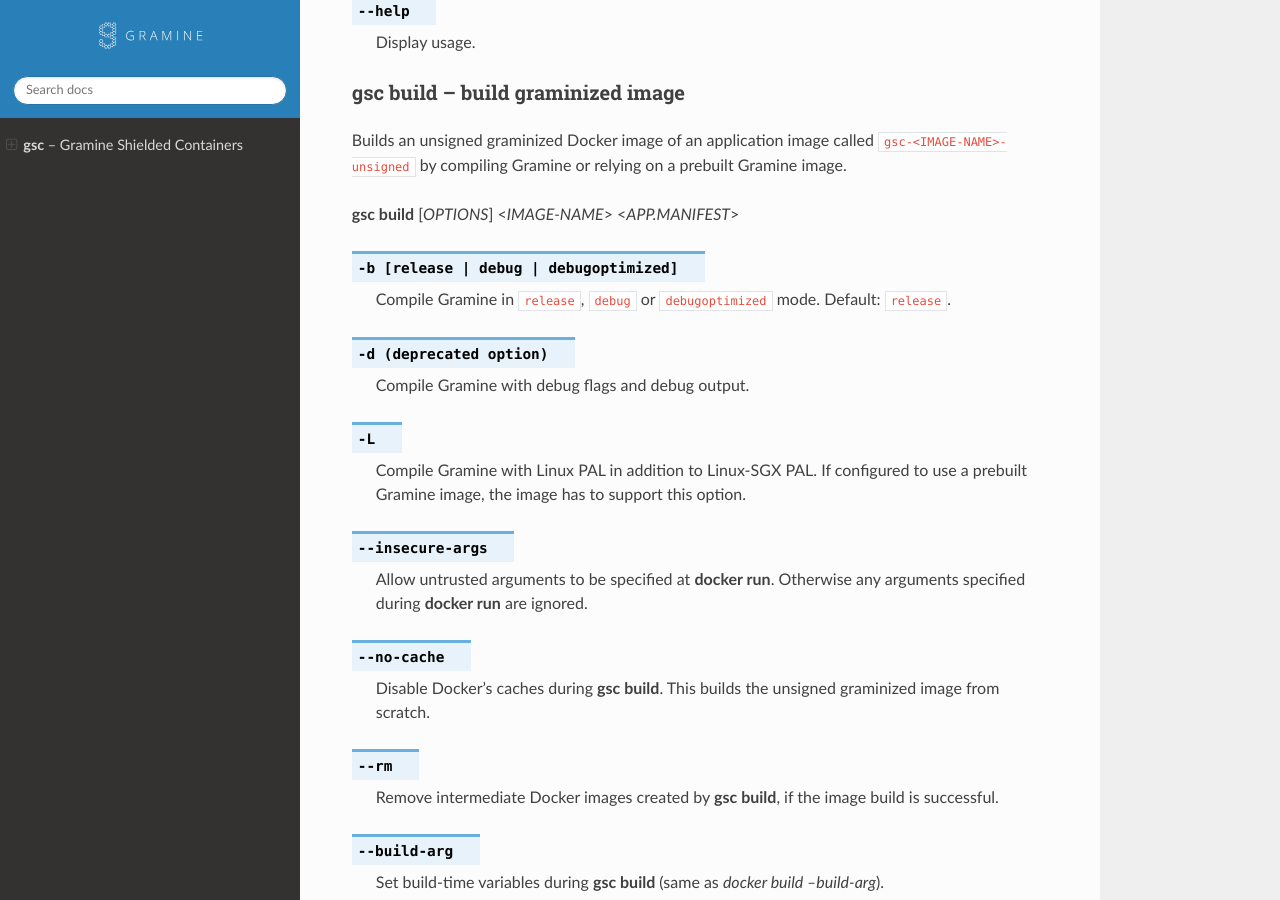
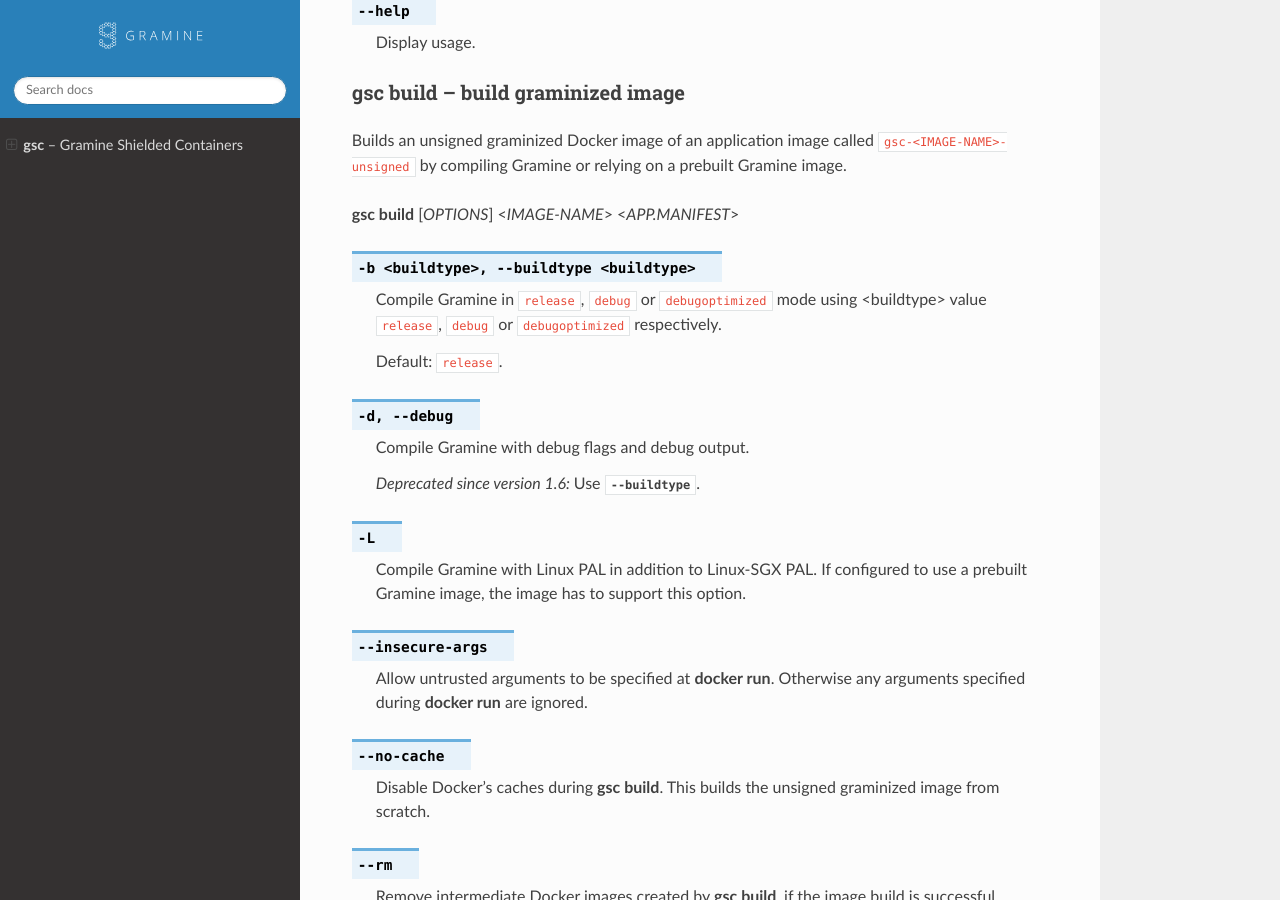
Before and after one commit to gramineproject/gsc, a Sphinx documentation site: the page built from Documentation/index.rst, in a window 1280 px wide and 900 px high, scrolled down 1532 px. Built offline with Sphinx 7.4.7 and the Read the Docs theme 2.0.0, drawn with Linux system fonts in a browser that asks for light colours; some of the changed text lies outside the part shown.

Commit message:
fixup! Support `debugoptimized` build type
Signed-off-by: jkr0103 <jitender.kumar@intel.com>

```diff
--- a/Documentation/index.rst
+++ b/Documentation/index.rst
@@ -87,17 +87,22 @@ Gramine image.
 
 :command:`gsc build` [*OPTIONS*] <*IMAGE-NAME*> <*APP.MANIFEST*>
 
-.. option:: -b [release | debug | debugoptimized]
+.. option:: -b <buildtype>, --buildtype <buildtype>
 
-   Compile Gramine in ``release``, ``debug`` or ``debugoptimized`` mode.
+   Compile Gramine in ``release``, ``debug`` or ``debugoptimized`` mode using
+   <buildtype> value ``release``, ``debug`` or ``debugoptimized`` respectively.
+
    Default: ``release``.
 
 ..
   TODO: Drop `-d` option with GSC v1.6 release
 
-.. option:: -d (deprecated option)
+.. option:: -d, --debug
 
    Compile Gramine with debug flags and debug output.
+
+   .. deprecated:: 1.6
+      Use :option:`--buildtype`.
 
 .. option:: -L
 
@@ -175,17 +180,22 @@ parameter `Gramine.Image`.
 
 :command:`gsc build-gramine` [*OPTIONS*] <*IMAGE-NAME*>
 
-.. option:: -b [release | debug | debugoptimized]
+.. option:: -b <buildtype>, --buildtype <buildtype>
 
-   Compile Gramine in ``release``, ``debug`` or ``debugoptimized`` mode.
+   Compile Gramine in ``release``, ``debug`` or ``debugoptimized`` mode using
+   <buildtype> value ``release``, ``debug`` or ``debugoptimized`` respectively.
+
    Default: ``release``.
 
 ..
   TODO: Drop `-d` option with GSC v1.6 release
 
-.. option:: -d (deprecated option)
+.. option:: -d, --debug
 
    Compile Gramine with debug flags and debug output.
+
+   .. deprecated:: 1.6
+      Use :option:`--buildtype`.
 
 .. option:: -L
 
```
